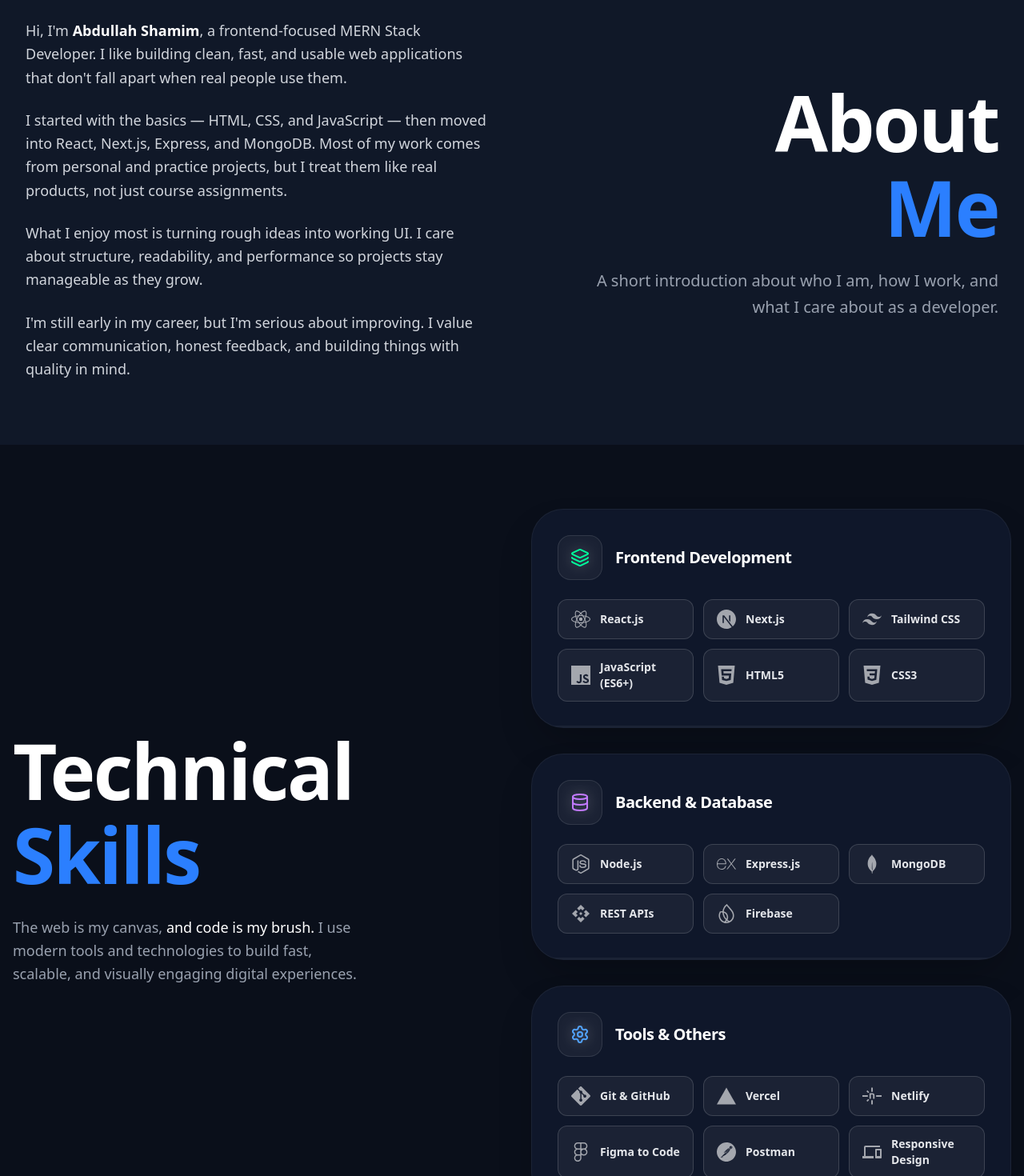
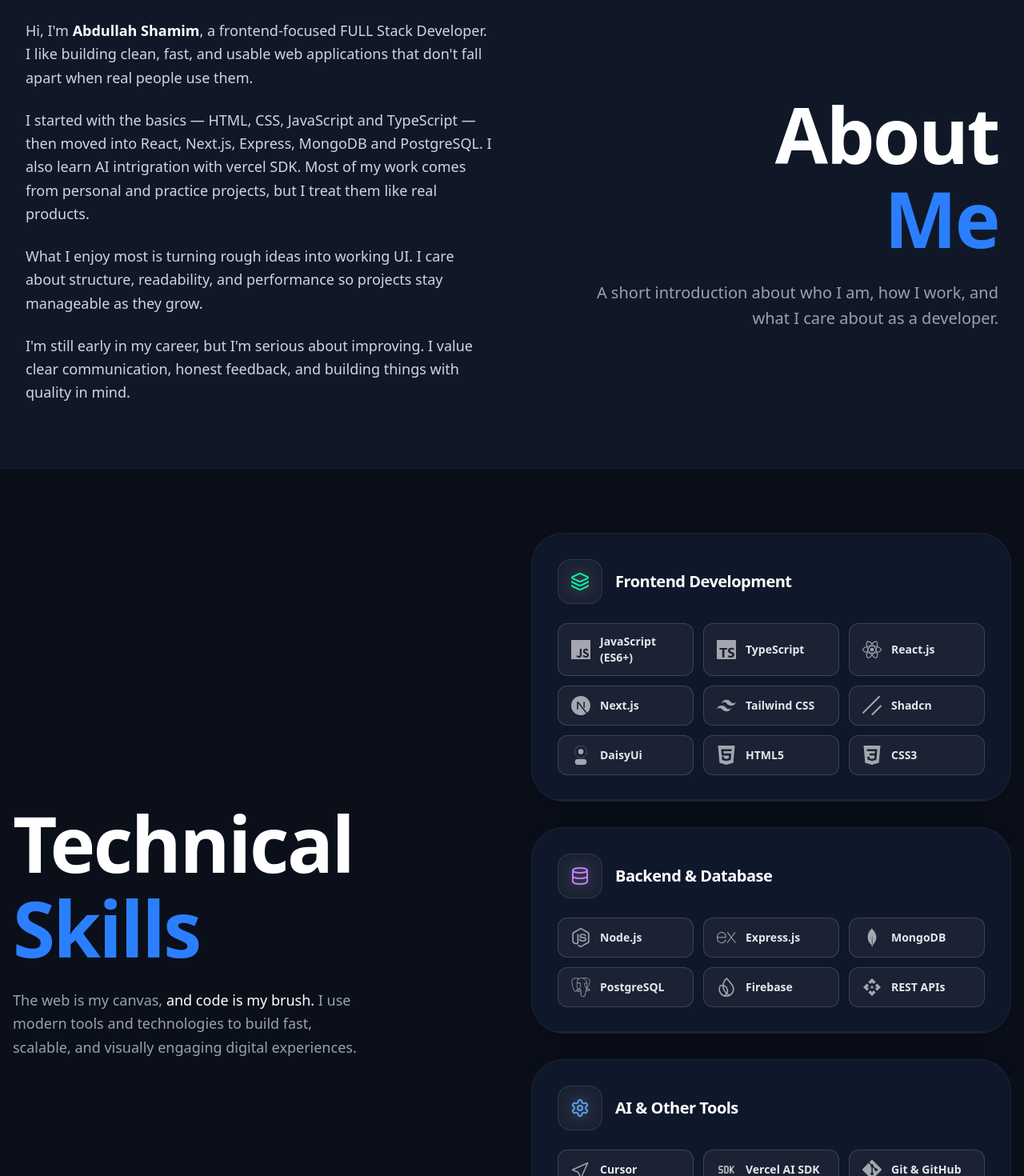
Before and after one commit to abdullah-shamim-2004/my-portfolio, a React (Vite) app: page / in a window 1280 px wide. Shown: the part 840-2310 px from the top of the page at 80% size. Built offline with nearby package versions, Linux system fonts and the light colour scheme.

Commit message:
style : added some text and skill.

```diff
--- a/src/Components/About/AboutSection.jsx
+++ b/src/Components/About/AboutSection.jsx
@@ -13,16 +13,16 @@ const AboutSection = () => {
             <p className="text-lg leading-relaxed mb-6">
               Hi, I'm{" "}
               <span className="text-white font-semibold">Abdullah Shamim</span>,
-              a frontend-focused MERN Stack Developer. I like building clean,
+              a frontend-focused FULL Stack Developer. I like building clean,
               fast, and usable web applications that don't fall apart when real
               people use them.
             </p>
 
             <p className="text-lg leading-relaxed mb-6">
-              I started with the basics — HTML, CSS, and JavaScript — then moved
-              into React, Next.js, Express, and MongoDB. Most of my work comes
+              I started with the basics — HTML, CSS, JavaScript and TypeScript — then moved
+              into React, Next.js, Express, MongoDB and PostgreSQL. I also learn AI intrigration with vercel SDK. Most of my work comes
               from personal and practice projects, but I treat them like real
-              products, not just course assignments.
+              products.
             </p>
 
             <p className="text-lg leading-relaxed mb-6">
--- /dev/null
+++ b/src/Components/AiChat/ChatWindow.jsx
@@ -0,0 +1,7 @@
+import React from "react";
+
+const ChatWindow = () => {
+  return <div>Chat window</div>;
+};
+
+export default ChatWindow;
--- a/src/Components/Skills/SkillsSection.jsx
+++ b/src/Components/Skills/SkillsSection.jsx
@@ -17,8 +17,14 @@ import {
   SiNetlify,
   SiFigma,
   SiPostman,
+  SiTypescript,
+  SiShadcnui,
+  SiDaisyui,
+  SiPostgresql,
 } from "react-icons/si";
-import { MdApi, MdDevices } from "react-icons/md";
+import { MdApi, MdDevices, MdQueryStats } from "react-icons/md";
+import { TbSdk } from "react-icons/tb";
+import { BsCursor } from "react-icons/bs";
 
 const SkillsSection = () => {
   const skillCategories = [
@@ -28,10 +34,13 @@ const SkillsSection = () => {
       color: "border-[#00ff9d]/30",
       hoverColor: "hover:text-[#00ff9d]",
       skills: [
+        { name: "JavaScript (ES6+)", icon: <SiJavascript /> },
+        { name: "TypeScript", icon: <SiTypescript /> },
         { name: "React.js", icon: <SiReact /> },
         { name: "Next.js", icon: <SiNextdotjs /> },
         { name: "Tailwind CSS", icon: <SiTailwindcss /> },
-        { name: "JavaScript (ES6+)", icon: <SiJavascript /> },
+        { name: "Shadcn", icon: <SiShadcnui /> },
+        { name: "DaisyUi", icon: <SiDaisyui /> },
         { name: "HTML5", icon: <SiHtml5 /> },
         { name: "CSS3", icon: <SiCss3 /> },
       ],
@@ -45,22 +54,25 @@ const SkillsSection = () => {
         { name: "Node.js", icon: <SiNodedotjs /> },
         { name: "Express.js", icon: <SiExpress /> },
         { name: "MongoDB", icon: <SiMongodb /> },
+        { name: "PostgreSQL", icon: <SiPostgresql /> },
+        { name: "Firebase", icon: <SiFirebase /> },
         { name: "REST APIs", icon: <MdApi /> },
-        { name: "Firebase", icon: <SiFirebase /> },
       ],
     },
     {
-      title: "Tools & Others",
+      title: " AI & Other Tools ",
       icon: <Settings className="text-blue-400" />,
       color: "border-blue-500/30",
       hoverColor: "hover:text-blue-400",
       skills: [
+        { name: "Cursor", icon: <BsCursor /> },
+        { name: "Vercel AI SDK", icon: <TbSdk /> },
         { name: "Git & GitHub", icon: <SiGit /> },
         { name: "Vercel", icon: <SiVercel /> },
         { name: "Netlify", icon: <SiNetlify /> },
-        { name: "Figma to Code", icon: <SiFigma /> },
+        { name: "Figma", icon: <SiFigma /> },
         { name: "Postman", icon: <SiPostman /> },
-        { name: "Responsive Design", icon: <MdDevices /> },
+        { name: "TanStack Query", icon: < MdQueryStats/> },
       ],
     },
   ];
```
